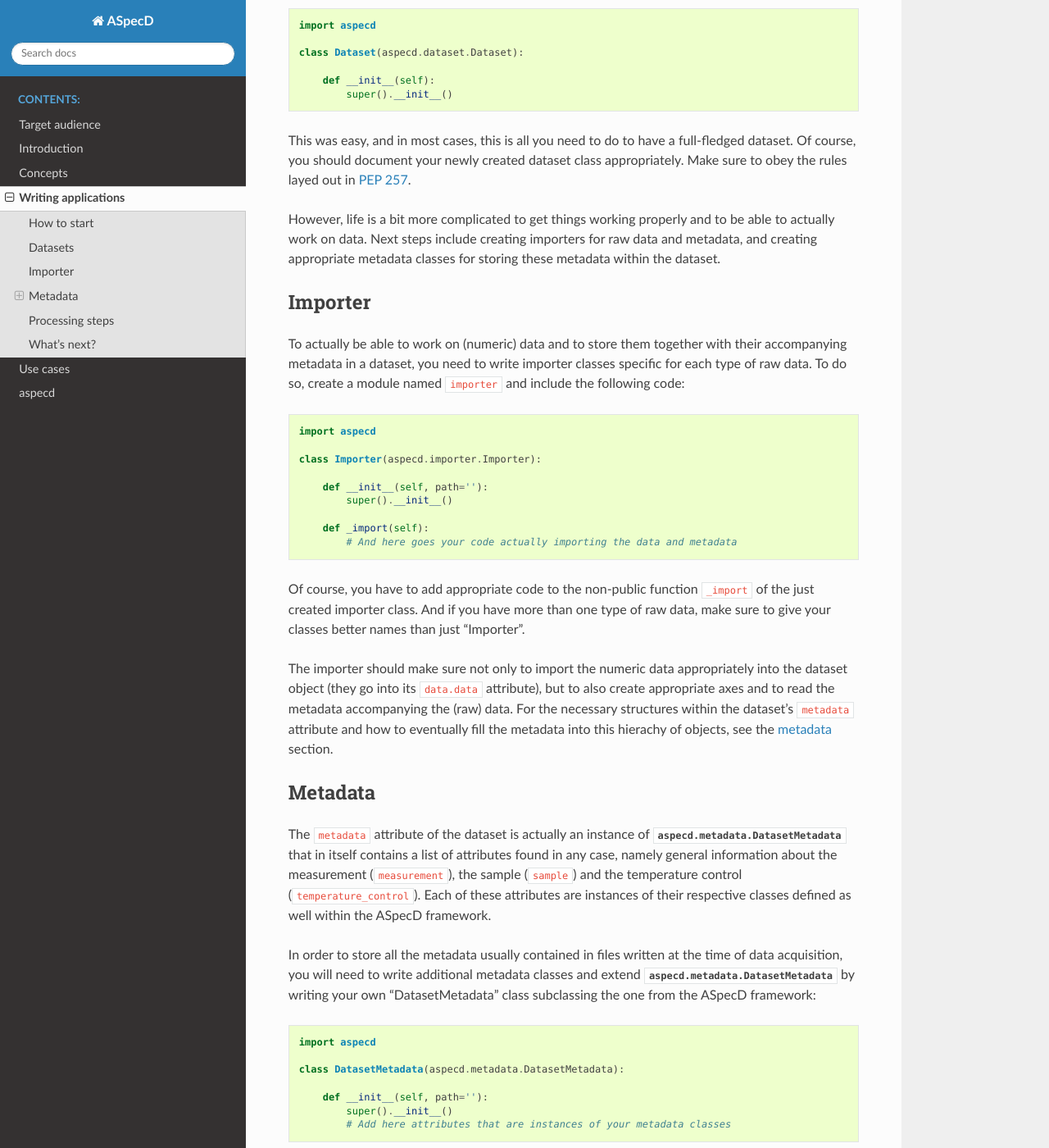
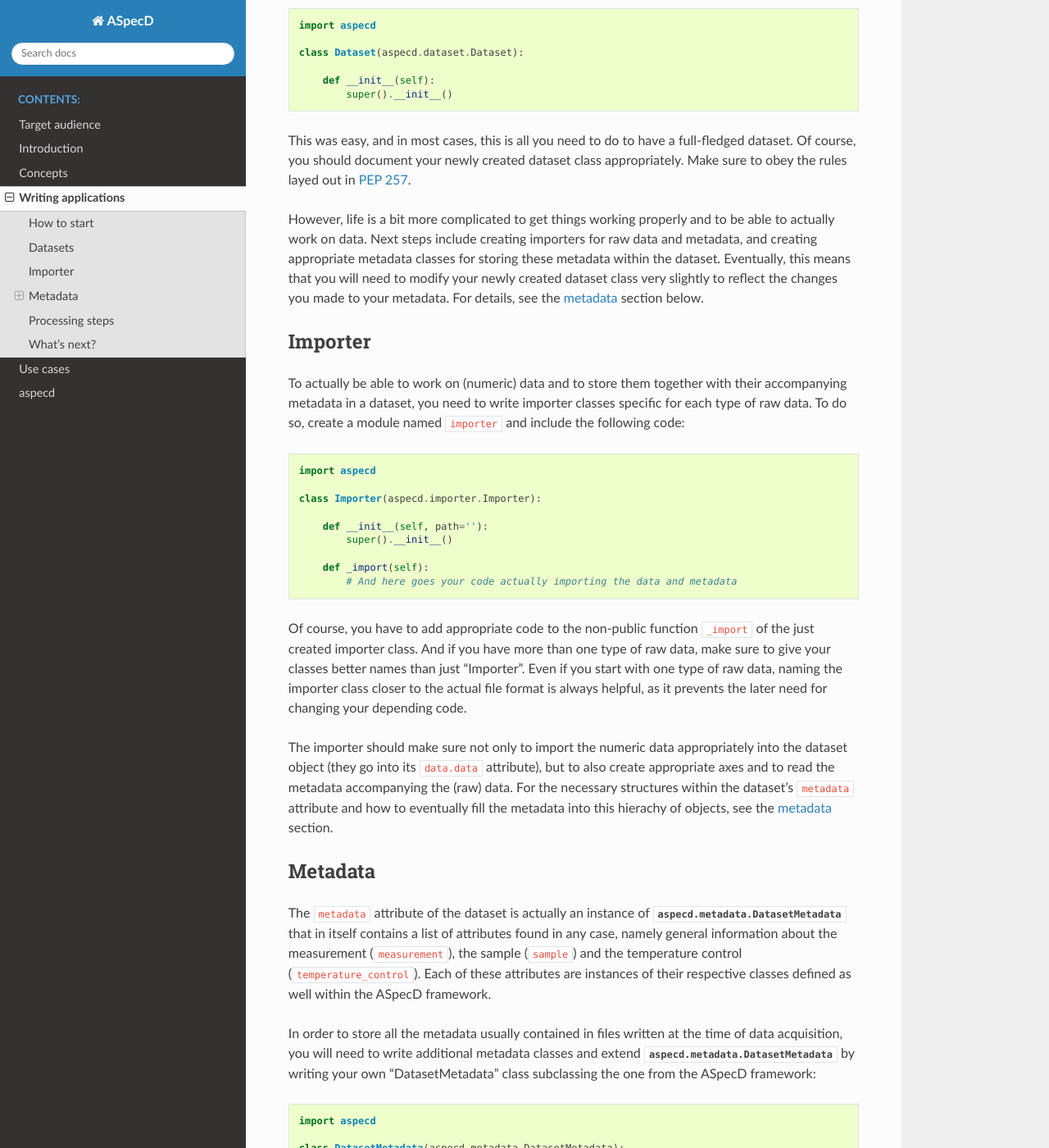
Before and after one commit to tillbiskup/aspecd, a Sphinx documentation site: the page built from docs/applications.rst, in a window 1280 px wide and 1400 px high, scrolled down 859 px. Shown: the whole window at 82% size. Built offline with Sphinx 7.4.7 and the Read the Docs theme 2.0.0, drawn with Linux system fonts in a browser that asks for light colours.

Commit message:
Extend documentation based on user experience

```diff
--- a/docs/applications.rst
+++ b/docs/applications.rst
@@ -35,7 +35,7 @@ Probably the most fundamental unit of the ASpecD framework is the dataset. Hence
 
 This was easy, and in most cases, this is all you need to do to have a full-fledged dataset. Of course, you should document your newly created dataset class appropriately. Make sure to obey the rules layed out in `PEP 257 <https://www.python.org/dev/peps/pep-0257/>`_.
 
-However, life is a bit more complicated to get things working properly and to be able to actually work on data. Next steps include creating importers for raw data and metadata, and creating appropriate metadata classes for storing these metadata within the dataset.
+However, life is a bit more complicated to get things working properly and to be able to actually work on data. Next steps include creating importers for raw data and metadata, and creating appropriate metadata classes for storing these metadata within the dataset. Eventually, this means that you will need to modify your newly created dataset class very slightly to reflect the changes you made to your metadata. For details, see the `metadata`_ section below.
 
 
 Importer
@@ -53,7 +53,7 @@ To actually be able to work on (numeric) data and to store them together with th
         def _import(self):
             # And here goes your code actually importing the data and metadata
 
-Of course, you have to add appropriate code to the non-public function ``_import`` of the just created importer class. And if you have more than one type of raw data, make sure to give your classes better names than just "Importer".
+Of course, you have to add appropriate code to the non-public function ``_import`` of the just created importer class. And if you have more than one type of raw data, make sure to give your classes better names than just "Importer". Even if you start with one type of raw data, naming the importer class closer to the actual file format is always helpful, as it prevents the later need for changing your depending code.
 
 The importer should make sure not only to import the numeric data appropriately into the dataset object (they go into its ``data.data`` attribute), but to also create appropriate axes and to read the metadata accompanying the (raw) data. For the necessary structures within the dataset's ``metadata`` attribute and how to eventually fill the metadata into this hierachy of objects, see the `metadata`_ section.
 
```
Also changed, not shown: 1 other file.
